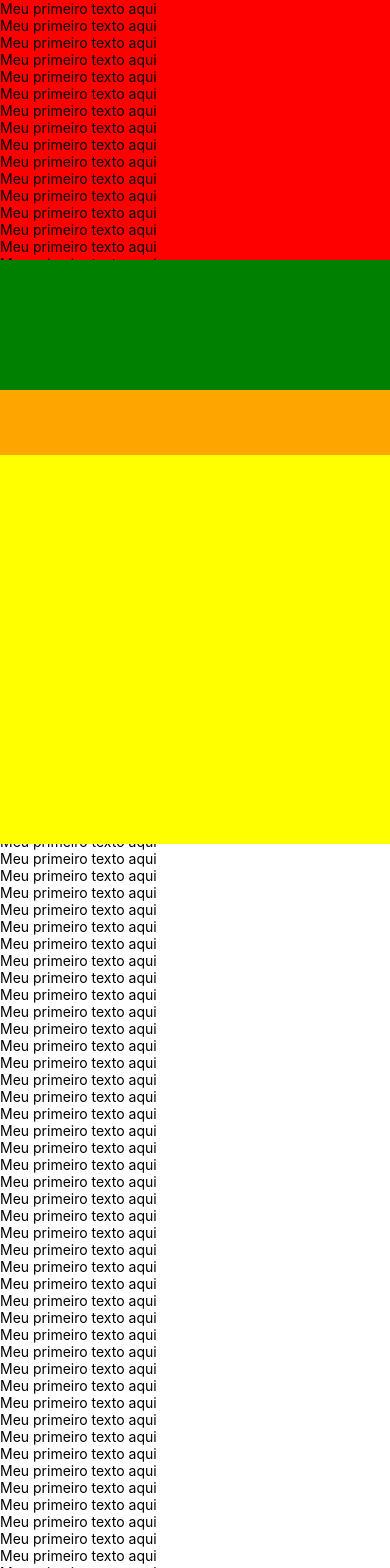
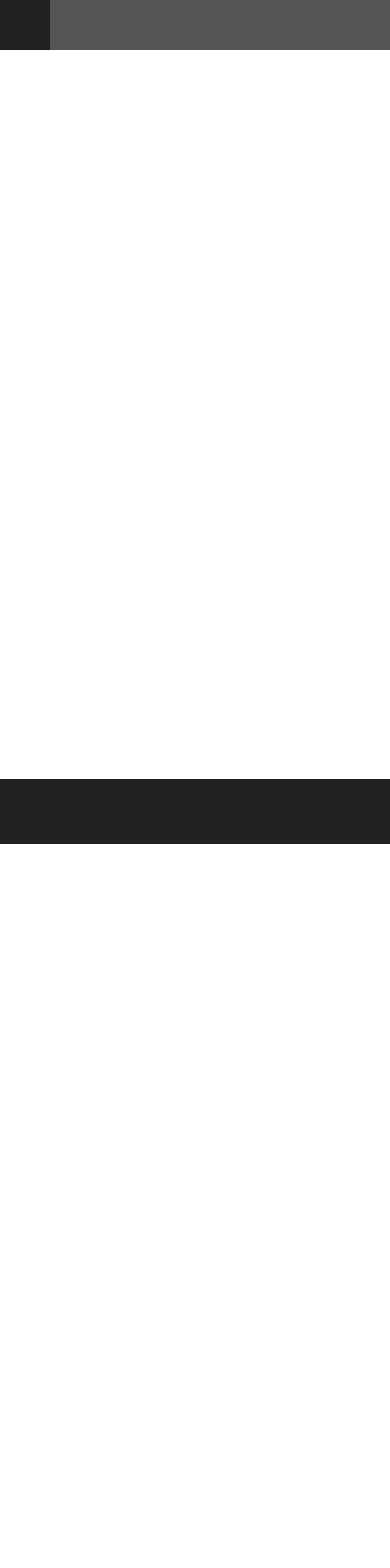
Before and after one commit to dhionathan01/React_Native_Curse_MTF, a React Native app: screen / in a window 390 px wide. Shown: the top 1568 px of the page. After the commit the page ends 844 px from the top, so only its background shows below. Built offline with nearby package versions, Linux system fonts and the light colour scheme.

Commit message:
feat: :sparkles: Finalizando aula alinhamentos dinamicos

```diff
--- a/App.js
+++ b/App.js
@@ -5,121 +5,9 @@ class App extends Component{
   render() {
     return (
       <View style={{ flex: 1 , backgroundColor: '#555'}}>
-        <View style={{ flex: 2, backgroundColor: 'red' }}>
-          {/* Não importa quantos texto tenha, o conteúdo só vai ser exibido até o a quantidade que a view pode ocupar de tamanho */}
-          <Text>Meu primeiro texto aqui</Text>
-          <Text>Meu primeiro texto aqui</Text>
-          <Text>Meu primeiro texto aqui</Text>
-          <Text>Meu primeiro texto aqui</Text>
-          <Text>Meu primeiro texto aqui</Text>
-          <Text>Meu primeiro texto aqui</Text>
-          <Text>Meu primeiro texto aqui</Text>
-          <Text>Meu primeiro texto aqui</Text>
-          <Text>Meu primeiro texto aqui</Text>
-          <Text>Meu primeiro texto aqui</Text>
-          <Text>Meu primeiro texto aqui</Text>
-          <Text>Meu primeiro texto aqui</Text>
-          <Text>Meu primeiro texto aqui</Text>
-          <Text>Meu primeiro texto aqui</Text>
-          <Text>Meu primeiro texto aqui</Text>
-          <Text>Meu primeiro texto aqui</Text>
-          <Text>Meu primeiro texto aqui</Text>
-          <Text>Meu primeiro texto aqui</Text>
-          <Text>Meu primeiro texto aqui</Text>
-          <Text>Meu primeiro texto aqui</Text>
-          <Text>Meu primeiro texto aqui</Text>
-          <Text>Meu primeiro texto aqui</Text>
-          <Text>Meu primeiro texto aqui</Text>
-          <Text>Meu primeiro texto aqui</Text>
-          <Text>Meu primeiro texto aqui</Text>
-          <Text>Meu primeiro texto aqui</Text>
-          <Text>Meu primeiro texto aqui</Text>
-          <Text>Meu primeiro texto aqui</Text>
-          <Text>Meu primeiro texto aqui</Text>
-          <Text>Meu primeiro texto aqui</Text>
-          <Text>Meu primeiro texto aqui</Text>
-          <Text>Meu primeiro texto aqui</Text>
-          <Text>Meu primeiro texto aqui</Text>
-          <Text>Meu primeiro texto aqui</Text>
-          <Text>Meu primeiro texto aqui</Text>
-          <Text>Meu primeiro texto aqui</Text>
-          <Text>Meu primeiro texto aqui</Text>
-          <Text>Meu primeiro texto aqui</Text>
-          <Text>Meu primeiro texto aqui</Text>
-          <Text>Meu primeiro texto aqui</Text>
-          <Text>Meu primeiro texto aqui</Text>
-          <Text>Meu primeiro texto aqui</Text>
-          <Text>Meu primeiro texto aqui</Text>
-          <Text>Meu primeiro texto aqui</Text>
-          <Text>Meu primeiro texto aqui</Text>
-          <Text>Meu primeiro texto aqui</Text>
-          <Text>Meu primeiro texto aqui</Text>
-          <Text>Meu primeiro texto aqui</Text>
-          <Text>Meu primeiro texto aqui</Text>
-          <Text>Meu primeiro texto aqui</Text>
-          <Text>Meu primeiro texto aqui</Text>
-          <Text>Meu primeiro texto aqui</Text>
-          <Text>Meu primeiro texto aqui</Text>
-          <Text>Meu primeiro texto aqui</Text>
-          <Text>Meu primeiro texto aqui</Text>
-          <Text>Meu primeiro texto aqui</Text>
-          <Text>Meu primeiro texto aqui</Text>
-          <Text>Meu primeiro texto aqui</Text>
-          <Text>Meu primeiro texto aqui</Text>
-          <Text>Meu primeiro texto aqui</Text>
-          <Text>Meu primeiro texto aqui</Text>
-          <Text>Meu primeiro texto aqui</Text>
-          <Text>Meu primeiro texto aqui</Text>
-          <Text>Meu primeiro texto aqui</Text>
-          <Text>Meu primeiro texto aqui</Text>
-          <Text>Meu primeiro texto aqui</Text>
-          <Text>Meu primeiro texto aqui</Text>
-          <Text>Meu primeiro texto aqui</Text>
-          <Text>Meu primeiro texto aqui</Text>
-          <Text>Meu primeiro texto aqui</Text>
-          <Text>Meu primeiro texto aqui</Text>
-          <Text>Meu primeiro texto aqui</Text>
-          <Text>Meu primeiro texto aqui</Text>
-          <Text>Meu primeiro texto aqui</Text>
-          <Text>Meu primeiro texto aqui</Text>
-          <Text>Meu primeiro texto aqui</Text>
-          <Text>Meu primeiro texto aqui</Text>
-          <Text>Meu primeiro texto aqui</Text>
-          <Text>Meu primeiro texto aqui</Text>
-          <Text>Meu primeiro texto aqui</Text>
-          <Text>Meu primeiro texto aqui</Text>
-          <Text>Meu primeiro texto aqui</Text>
-          <Text>Meu primeiro texto aqui</Text>
-          <Text>Meu primeiro texto aqui</Text>
-          <Text>Meu primeiro texto aqui</Text>
-          <Text>Meu primeiro texto aqui</Text>
-          <Text>Meu primeiro texto aqui</Text>
-          <Text>Meu primeiro texto aqui</Text>
-          <Text>Meu primeiro texto aqui</Text>
-          <Text>Meu primeiro texto aqui</Text>
-          <Text>Meu primeiro texto aqui</Text>
-          <Text>Meu primeiro texto aqui</Text>
-          <Text>Meu primeiro texto aqui</Text>
-          <Text>Meu primeiro texto aqui</Text>
-          <Text>Meu primeiro texto aqui</Text>
-          <Text>Meu primeiro texto aqui</Text>
-          <Text>Meu primeiro texto aqui</Text>
-          <Text>Meu primeiro texto aqui</Text>
-          <Text>Meu primeiro texto aqui</Text>
-          <Text>Meu primeiro texto aqui</Text>
-          <Text>Meu primeiro texto aqui</Text>
-          <Text>Meu primeiro texto aqui</Text>
-          <Text>Meu primeiro texto aqui</Text>
-          <Text>Meu primeiro texto aqui</Text>
-          <Text>Meu primeiro texto aqui</Text>
-          <Text>Meu primeiro texto aqui</Text>
-          <Text>Meu primeiro texto aqui</Text>
-          <Text>Meu primeiro texto aqui</Text>
-          <Text>Meu primeiro texto aqui</Text>
-        </View>
-        <View style={{flex:1,  backgroundColor: 'green' }}></View>
-        <View style={{height: 65,  backgroundColor: 'orange' }}></View>
-        <View style={{flex:3,  backgroundColor: 'yellow' }}></View>
+        <View style={{ width: 50, height: 50, backgroundColor: '#222' }}></View>
+        <View style={{flex:1,  backgroundColor: '#FFF' }}></View>
+        <View style={{height: 65,  backgroundColor: '#222' }}></View>
       </View>
     );
   }
```
